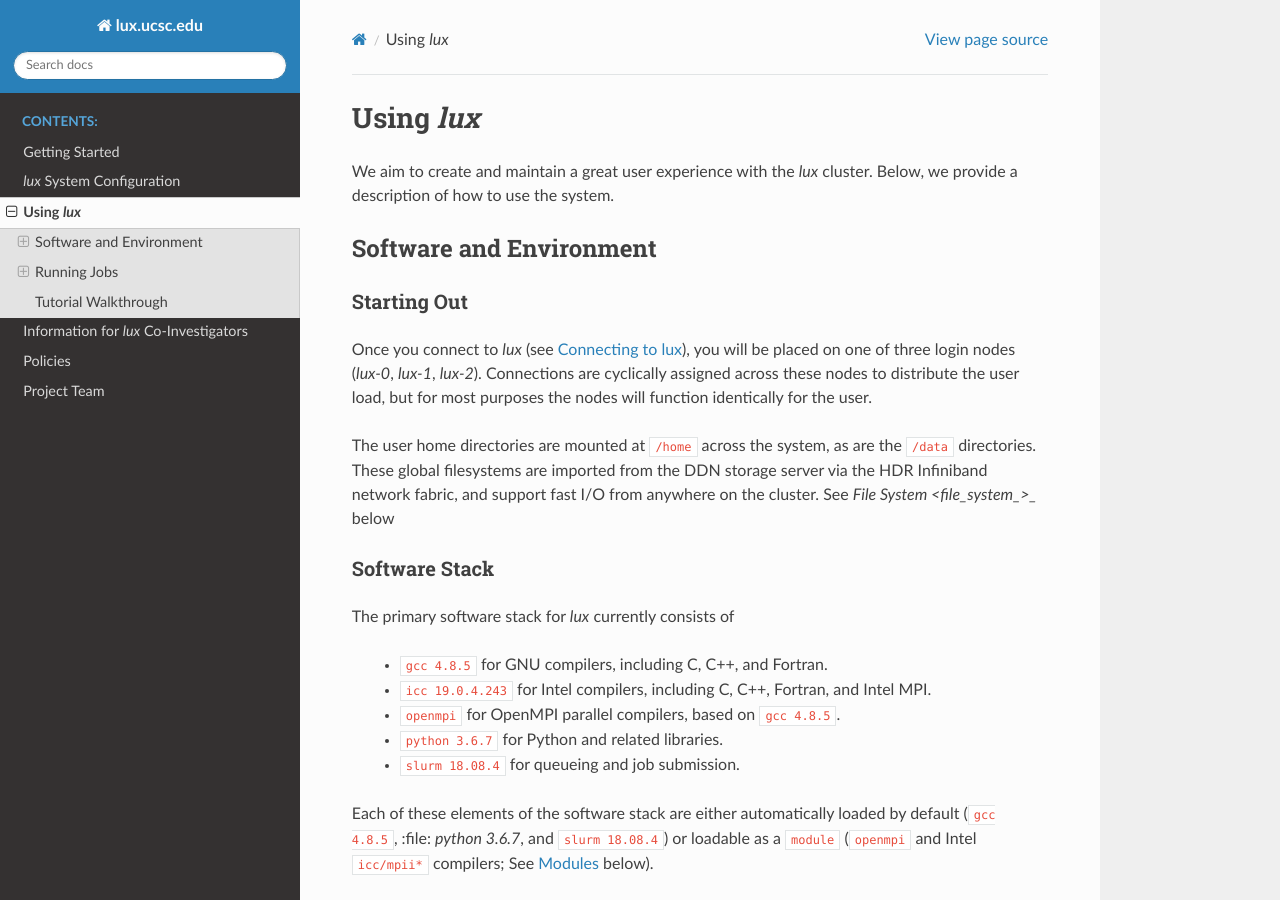
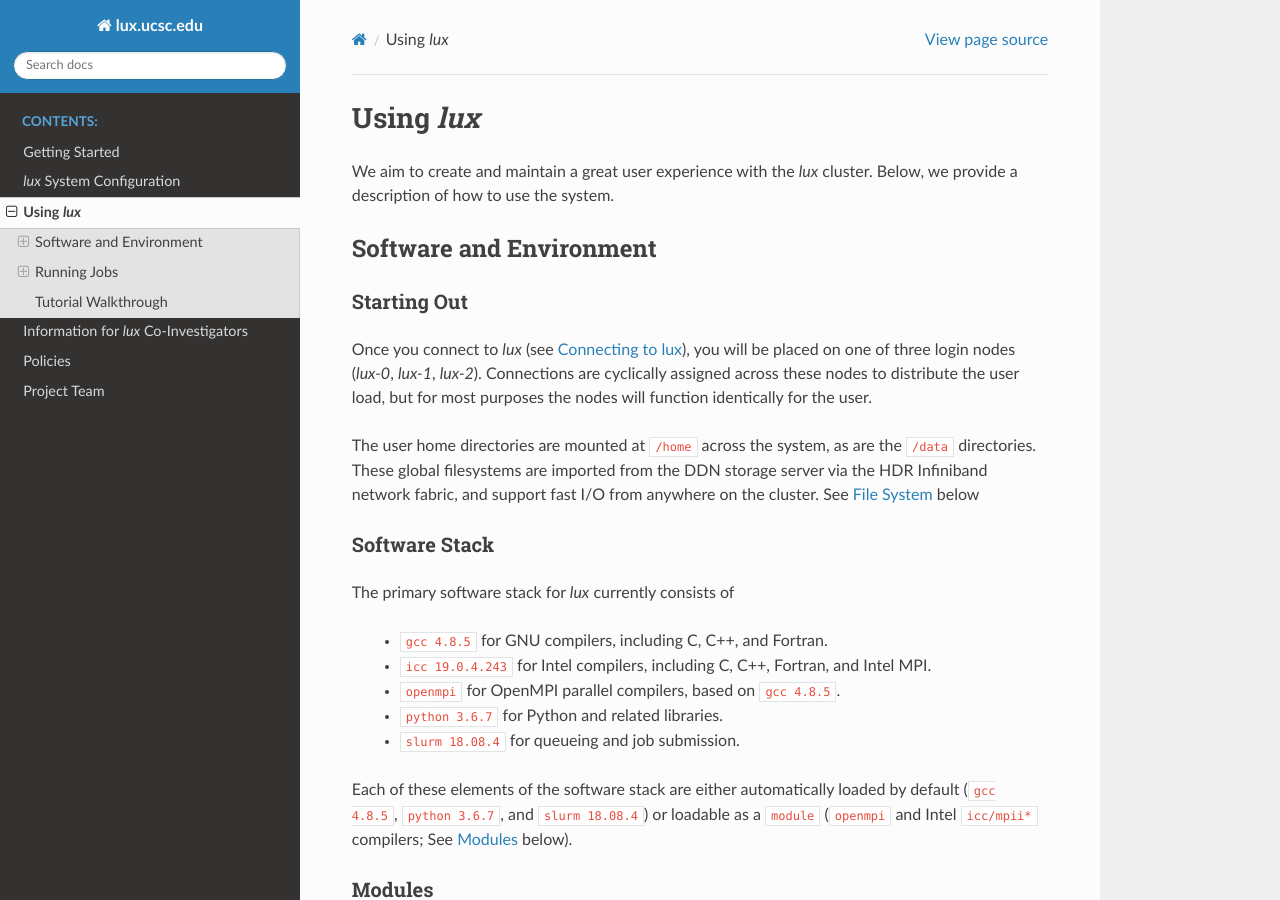
Before and after one commit to brantr/lux-website, a Sphinx documentation site: the page built from docs/source/using_lux.rst, in a window 1280 px wide and 900 px high. Built offline with Sphinx 7.4.7 and the Read the Docs theme 2.0.0, drawn with Linux system fonts in a browser that asks for light colours; some of the changed text lies outside the part shown.

Commit message:
Fix link typos

```diff
--- a/docs/source/using_lux.rst
+++ b/docs/source/using_lux.rst
@@ -23,7 +23,7 @@ Once you connect to *lux* (see `Connecting to lux <connecting_to_lux_>`_), you w
 one of three login nodes (*lux-0*, *lux-1*, *lux-2*). Connections are cyclically assigned
 across these nodes to distribute the user load, but for most purposes the nodes will function identically for the user.
 
-The user home directories are mounted at :file:`/home` across the system, as are the :file:`/data` directories. These global filesystems are imported from the DDN storage server via the HDR Infiniband network fabric, and support fast I/O from anywhere on the cluster. See `File System <file_system_>_` below
+The user home directories are mounted at :file:`/home` across the system, as are the :file:`/data` directories. These global filesystems are imported from the DDN storage server via the HDR Infiniband network fabric, and support fast I/O from anywhere on the cluster. See `File System <file_system_>`_ below
 
 .. _software_and_modules:
 
@@ -38,7 +38,7 @@ The primary software stack for *lux* currently consists of
 	* :file:`python 3.6.7` for Python and related libraries.
 	* :file:`slurm 18.08.4` for queueing and job submission.
 
-Each of these elements of the software stack are either automatically loaded by default (:file:`gcc 4.8.5`, :file: `python 3.6.7`, and :file:`slurm 18.08.4`) or loadable as a :file:`module` (:file:`openmpi` and Intel :file:`icc/mpii*` compilers; See `Modules <modulefiles_>`_ below).
+Each of these elements of the software stack are either automatically loaded by default (:file:`gcc 4.8.5`, :file:`python 3.6.7`, and :file:`slurm 18.08.4`) or loadable as a :file:`module` (:file:`openmpi` and Intel :file:`icc/mpii*` compilers; See `Modules <modulefiles_>`_ below).
 
 .. _modulefiles:
 
@@ -99,7 +99,7 @@ contact `Brant Robertson <email_brant_>`_ for access to :file:`/data`. In all ca
 Running Jobs
 ============
 
-The *lux* system uses `Slurm <https://slurm.schedmd.com/>` workload manager to schedule and execute jobs on the cluster nodes. If you are not familiar with Slurm don't worry, Slurm works like PBS, LSF, and other schedulers you may have used in the past. Below we provide information for running batch and interactive jobs on the *lux* nodes via Slurm.
+The *lux* system uses `Slurm <https://slurm.schedmd.com/>`_ workload manager to schedule and execute jobs on the cluster nodes. If you are not familiar with Slurm don't worry, Slurm works like PBS, LSF, and other schedulers you may have used in the past. Below we provide information for running batch and interactive jobs on the *lux* nodes via Slurm.
 
 .. _queues:
 
```
